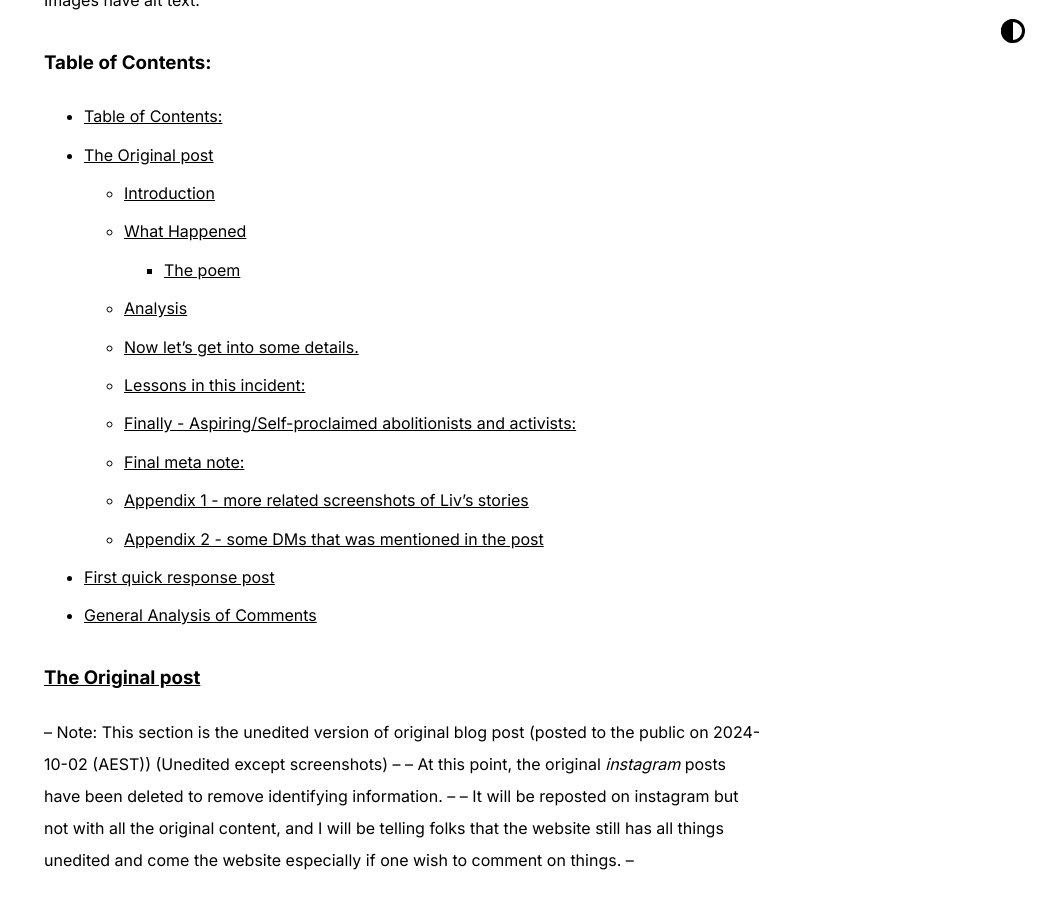
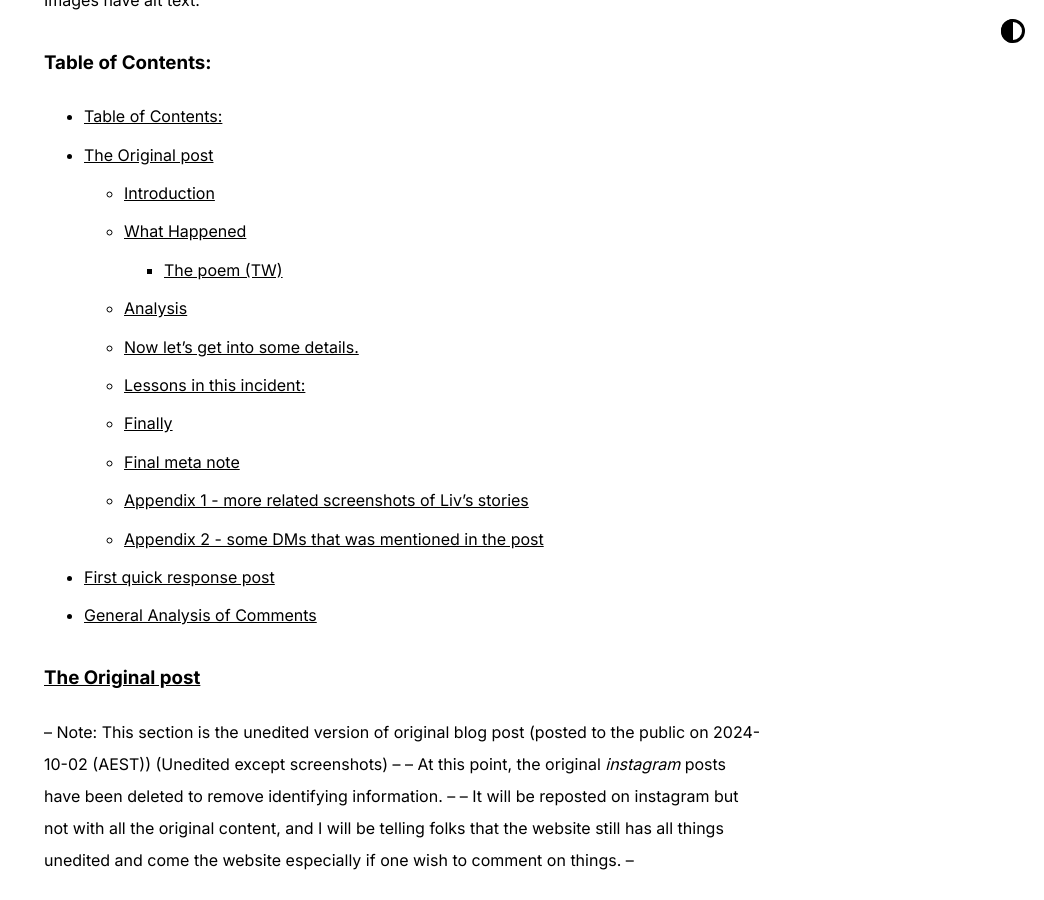
Before and after one commit to phosfuldev/phos_website, a Jekyll site: the page built from _posts/2024-10-02-public-acknowledgement-about-Liv-and-Mukta.md, in a window 1280 px wide and 900 px high, scrolled down 911 px. Shown: the whole window, without its empty margins (236-1280 px from the left). Built offline with Jekyll 4.4.1, drawn with Linux system fonts in a browser that asks for light colours; some of the changed text lies outside the part shown.

Commit message:
clean up

```diff
--- a/_posts/2024-10-02-public-acknowledgement-about-Liv-and-Mukta.md
+++ b/_posts/2024-10-02-public-acknowledgement-about-Liv-and-Mukta.md
@@ -64,7 +64,7 @@ Mukta has sent a resistance poem with explicit imagery to Liv without preface or
 
 Liv is angry about recieving and being made to read what Mukta sent and blocked Mukta soon after. By the time Mukta saw the messages and tried to communicate further and apologise they found they were blocked.
 
-##### The poem
+##### The poem (TW)
 
 **Please engage mindfully or skip this part if you need to.**
 
@@ -302,14 +302,16 @@ We can all use these broader points to reflect how we are going to deal with mis
 And I was gonna talk about “using proper CW” here but after so much thought, I think that actually distract from the main problems this situation present to us, and sort of puts a comparison between what Mukta did and what Liv did - to make such a comparison is to minimise what Mukta experienced and to give Liv’s actions legitimacy. To equate Mukta's mistake to Liv's violence would also be an act of oppressive violence. This is not me “condoning” anything, but whatever. At this point, if you get it you get it!
 
 
-#### Finally - Aspiring/Self-proclaimed abolitionists and activists:
+#### Finally
+
+Aspiring/Self-proclaimed abolitionists and activists:
 
 You can talk all the theory you want but when you face a BIPOC person's life, and you see and feel, close up, the power in your hand over them (IF you do), at that moment how you act is more important than any theory you will ever say or write. This will always be the most fundamental and important. And you will face many such moments.
 
 Just like each settler upholds the settler colony, each person especially white person that does not critically examine their actions builds on the death machine.
 
 
-#### Final meta note:
+#### Final meta note
 
 this post was a LOT of work, mental work. I now understand very closely what people go through when they write a post like this.
 Me and Mukta needed to hone in our intention, find the best words that can't be misinterpreted, make it objective and inoffensive and "polite"... but also keep our perspective and voice clear.
```
